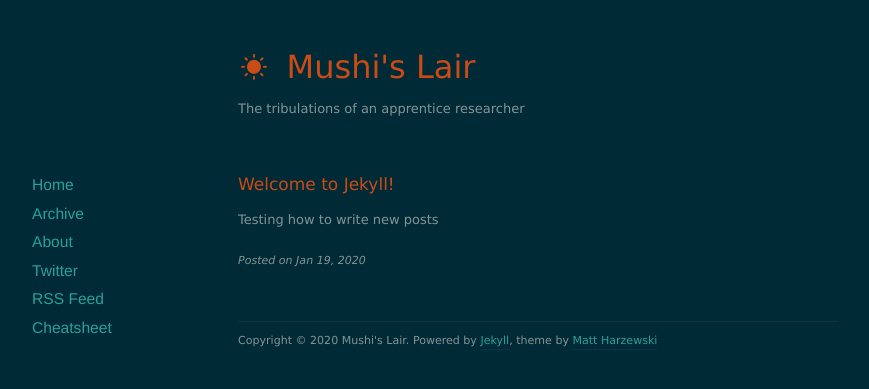
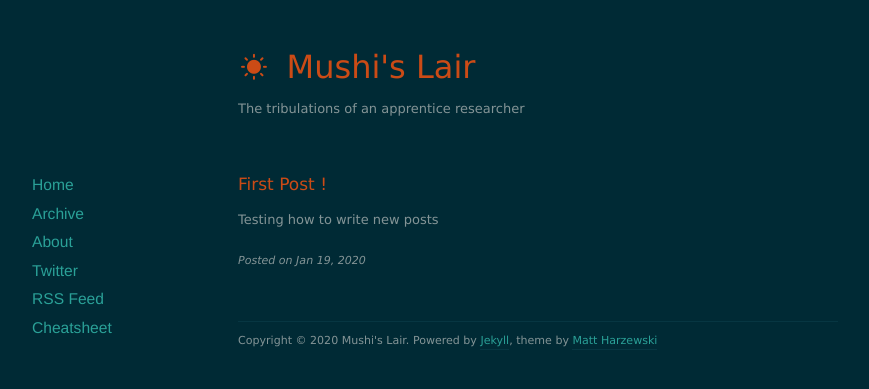
Before and after one commit to Mushi-mushi/mushi-mushi.github.io, a Jekyll site: the page built from _posts/2020-01-21-First-post-test.markdown, in a window 1280 px wide. Shown: the top 389 px of the page, without its empty margins (102-971 px from the left). Built offline with Jekyll 4.4.1, drawn with Linux system fonts in a browser that asks for light colours; nearby versions of some CDN libraries.

Commit message:
Update 2020-01-21-First-post-test.markdown

```diff
--- a/_posts/2020-01-21-First-post-test.markdown
+++ b/_posts/2020-01-21-First-post-test.markdown
@@ -1,6 +1,6 @@
 ---
 layout: post
-title:  "Welcome to Jekyll!"
+title:  "First Post !"
 date:   19-01-2020
 categories: jekyll update
 ---
```
